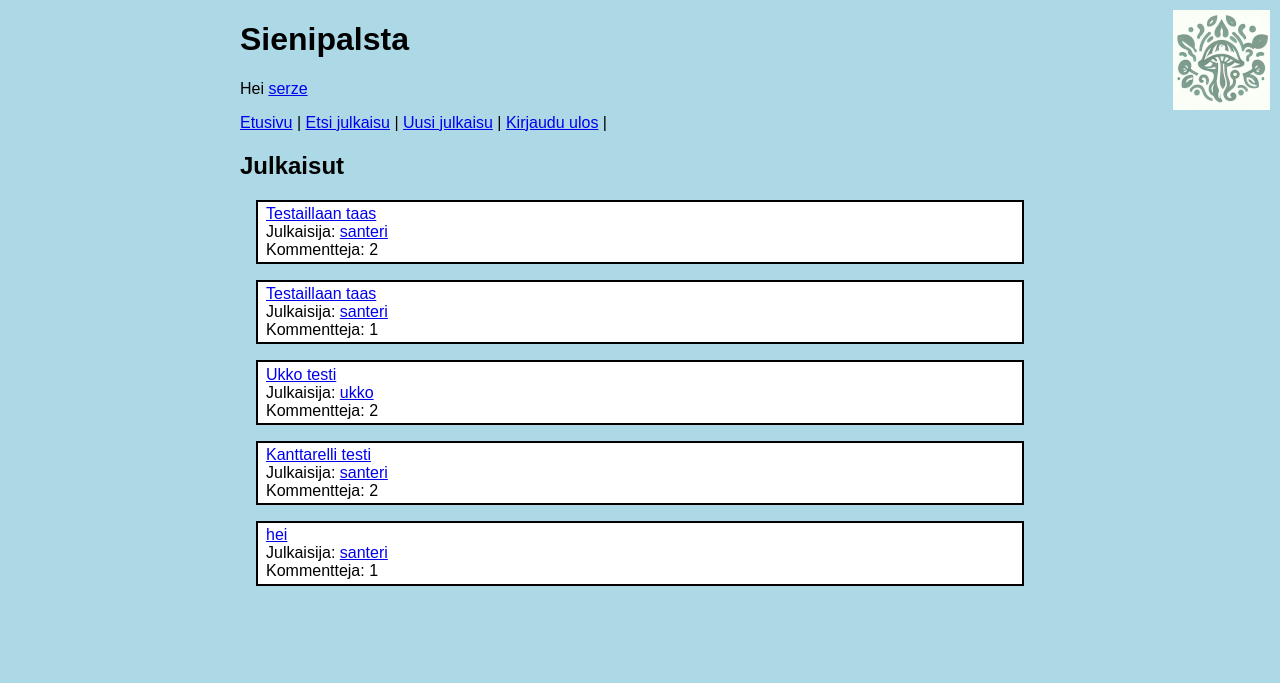
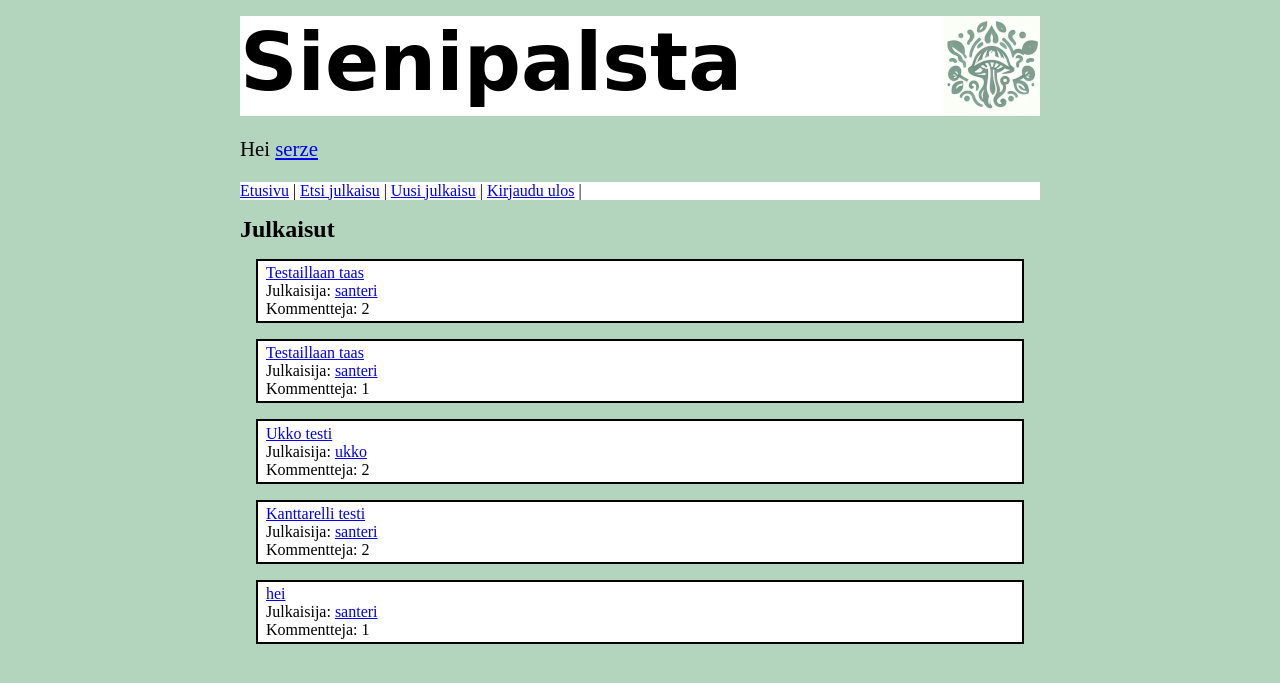
Before and after one commit to serze10/Sienipalsta, a Flask app: page / in a window 1280 px wide. Shown: the top 683 px of the page. Run offline with Flask 3, Linux system fonts and the light colour scheme; a user stored in the database is signed in; data comes from the database, SQL or seed files in the repository; both versions use the stored data as it was after the commit.

Commit message:
Improved layout CSS

```diff
--- a/static/main.css
+++ b/static/main.css
@@ -1,9 +1,9 @@
 body {
     margin: auto;
     max-width: 50em;
-    font-family: sans-serif;
-    background-color: lightblue;
-  }
+    font-family: serif;
+    background-color: rgb(179, 212, 189);
+}
 
 .item {
     border: 2px solid black;
@@ -12,18 +12,15 @@ body {
     background-color: white;
 }
 
-
 .logo {
-    position: absolute;
-    top: 10px;
-    right: 10px;
+    height: 100px;
 }
 
 .info {
     border: 2px solid black;
     margin: 1em;
     padding: 0.5em;
-    background-color: blue;
+    background-color: rgb(255, 0, 21);
     color: white;
 }
 
@@ -32,3 +29,34 @@ body {
     padding: 1em;
     margin: 0.5em 0;
 }
+
+.header {
+    background-color: white;
+    color: rgb(0, 0, 0);
+    padding: 0em;
+    margin: 1em 0;
+    display: flex;rgb(255, 255, 255)
+    align-items: center;
+    justify-content: space-between;
+}
+
+.nav {
+    background-color: white;
+    padding: 0em;
+    margin: 0em 0;
+}
+
+.greeting {
+    font-size: 1.3em;
+}
+
+
+h1 {
+    margin: 0;
+    font-size: 5em;
+    font-family: 'URW Chancery L', cursive;
+}
+
+h2 {
+    margin: 0;
+}
--- a/templates/layout.html
+++ b/templates/layout.html
@@ -7,14 +7,17 @@
 </head>
 
 <body>
-  <img src="/static/logo.png" alt="Logo" class="logo">
-  <h1>Sienipalsta</h1>
+  <div class="header">
+    <h1>Sienipalsta</h1>
+    <img src="/static/logo.png" alt="Logo" class="logo">
+  </div>
+
   {% if session.user_id %}
-  <p>
+  <p class="greeting">
     Hei <a href="/user/{{ session.user_id }}">{{ session.username }}</a>
   </p>
   {% endif %}
-
+  <div class="nav">
   <p>
     <a href="/">Etusivu</a> |
     <a href="/find_item">Etsi julkaisu</a> |
@@ -26,6 +29,7 @@
     <a href="/register">Luo tunnus</a>
   {% endif %}
   </p>
+  </div>
   {% for message in get_flashed_messages() %}
   <p class="info">
     {{ message }}
```
Also changed, not shown: database.db.
